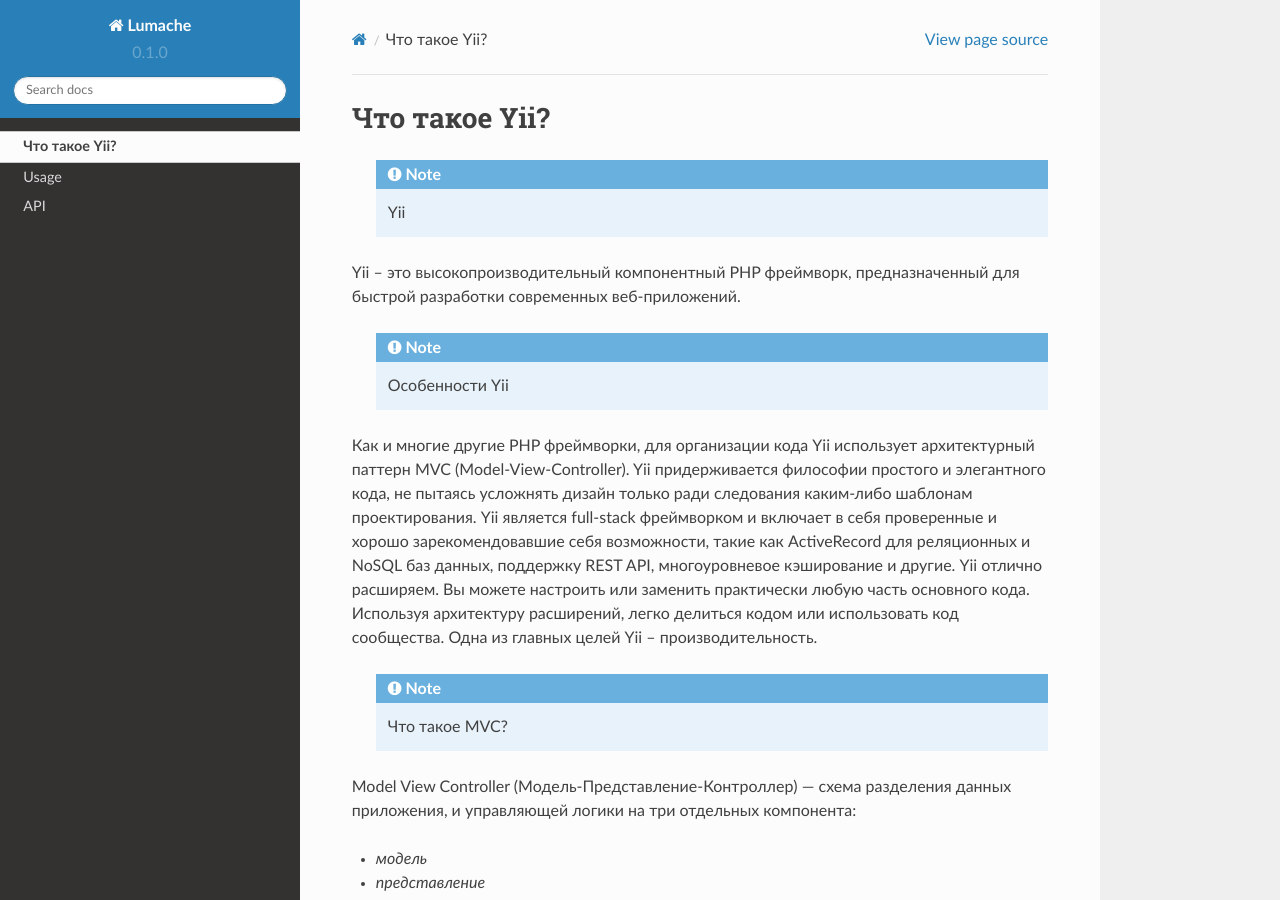
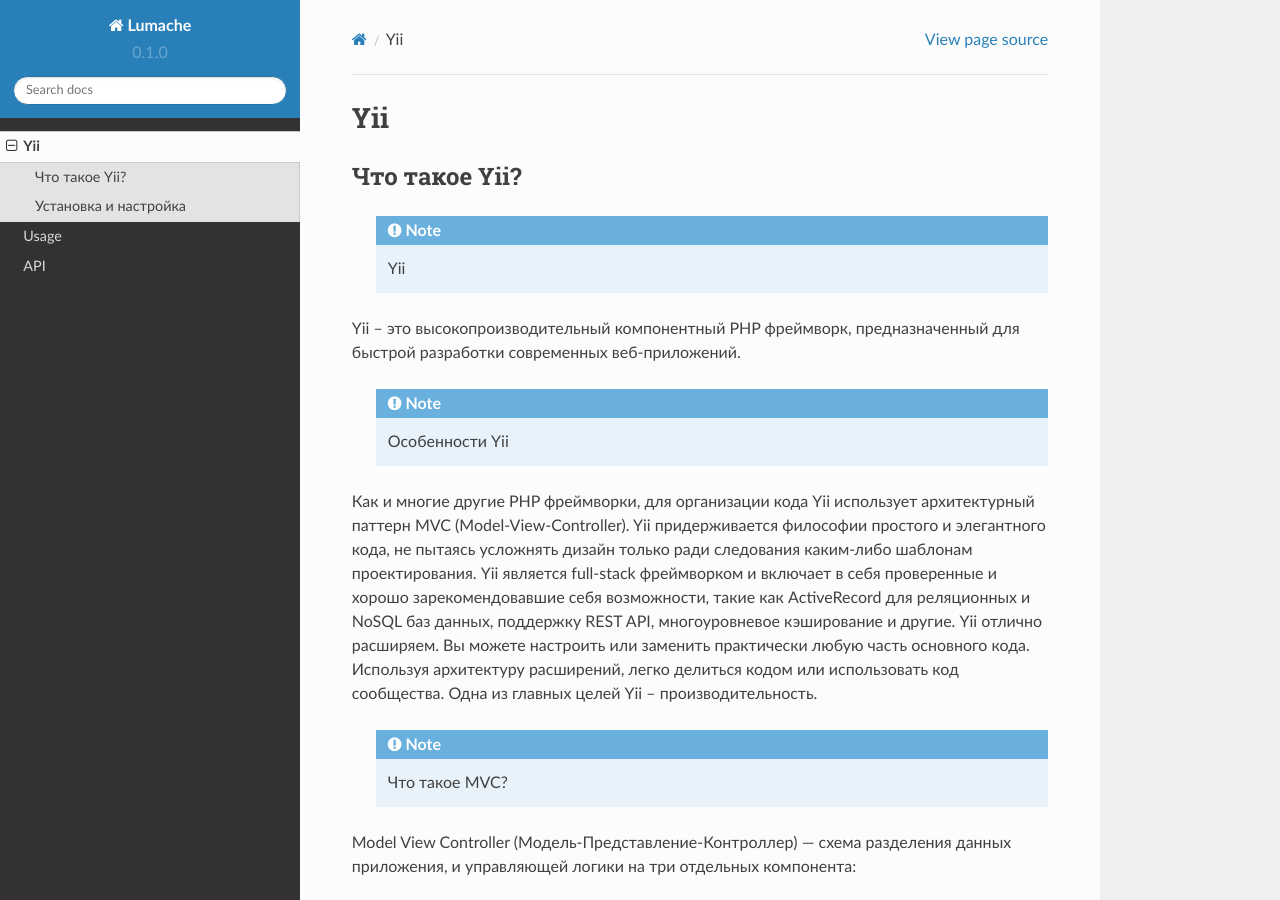
Before and after one commit to LiyaNiTa/Demoexamen-Chempionat-IT, a Sphinx documentation site: the page built from docs/source/Yii.rst, in a window 1280 px wide and 900 px high. Built offline with Sphinx 7.4.7 and the Read the Docs theme 2.0.0, drawn with Linux system fonts in a browser that asks for light colours; some of the changed text lies outside the part shown.

Commit message:
Update Yii.rst

```diff
--- a/docs/source/Yii.rst
+++ b/docs/source/Yii.rst
@@ -1,5 +1,10 @@
+Yii
+===============
+
+.. _Что такое Yii?:
+
 Что такое Yii?
-===============
+------------
 
  .. note::
    Yii
@@ -71,6 +76,9 @@
    :alt: mvc
    :width: 700
 
+Установка и настройка
+----------------
+
 .. autosummary::
    :toctree: generated
 
```
